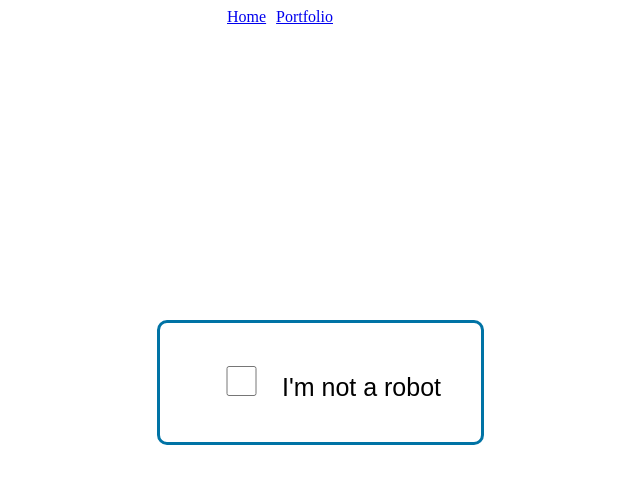
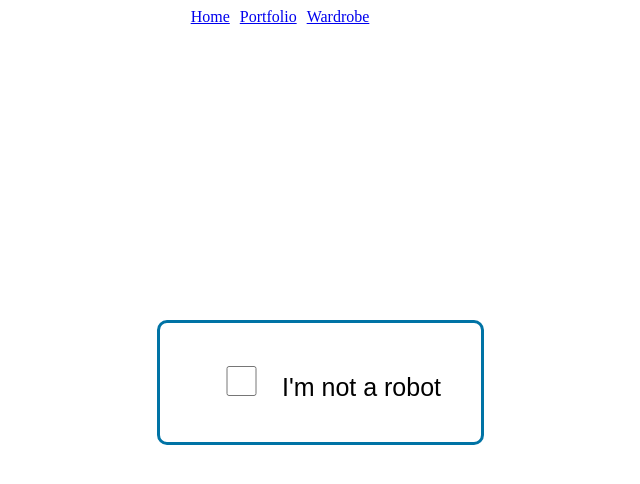
Before and after one commit to bennysuf/Outfit-Organizer, a React (Create React App) app in the folder my-app/: page / in a window 1280 px wide. Shown: the top 484 px of the page, without its empty margins (355-995 px from the left). Built offline with nearby package versions, Linux system fonts and the light colour scheme; data requests are answered from the project's data file.

Commit message:
removes wardrobe nested route and makes it regular route

```diff
--- a/my-app/src/App.js
+++ b/my-app/src/App.js
@@ -13,9 +13,9 @@ function App() {
 
   useEffect(() => {
     fetch("http://localhost:3004/clothes")
-    .then(r => r.json())
-    .then(data => {
-      setClothes(data)
+      .then(r => r.json())
+      .then(data => {
+        setClothes(data)
       })
       .catch(error => {
         console.log(error)
@@ -40,8 +40,8 @@ function App() {
         <Route exact path="/portfolio">
           <CardsContainer clothes={clothes} setClothes={setClothes} />
         </Route>
-        <Route path="/portfolio/wardrobe">
-          <Wardrobe clothes={clothes} setClothes={setClothes} setReload={setReload} reload={reload}/>
+        <Route path="/wardrobe">
+          <Wardrobe clothes={clothes} setClothes={setClothes} setReload={setReload} reload={reload} />
         </Route>
         <Route path="*">
           <h1>404 Page Not Found</h1>
--- a/my-app/src/CardsContainer.js
+++ b/my-app/src/CardsContainer.js
@@ -67,12 +67,9 @@ function CardsContainer({ clothes, setClothes }) {
     })
 
     return (
-        <>
-            <NavLink to="/portfolio/wardrobe" style={{display: "flex", justifyContent: "center", marginTop: "20px"}}>Wardrobe</NavLink>
             <ul>
                 {clotheCards}
             </ul>
-        </>
     )
 
 }
--- a/my-app/src/NavBar.js
+++ b/my-app/src/NavBar.js
@@ -1,6 +1,6 @@
 import { NavLink } from "react-router-dom";
 
-function NavBar(){
+function NavBar() {
     return (
         <div className="nav">
             <NavLink
@@ -13,6 +13,11 @@ function NavBar(){
                 to="/portfolio">
                 Portfolio
             </NavLink>
+            <NavLink
+                style={{ marginRight: "10px" }}
+                to="/wardrobe">
+                Wardrobe
+            </NavLink>
         </div>
     )
 }
```
Lines whose indentation alone changed are shown as unchanged.
